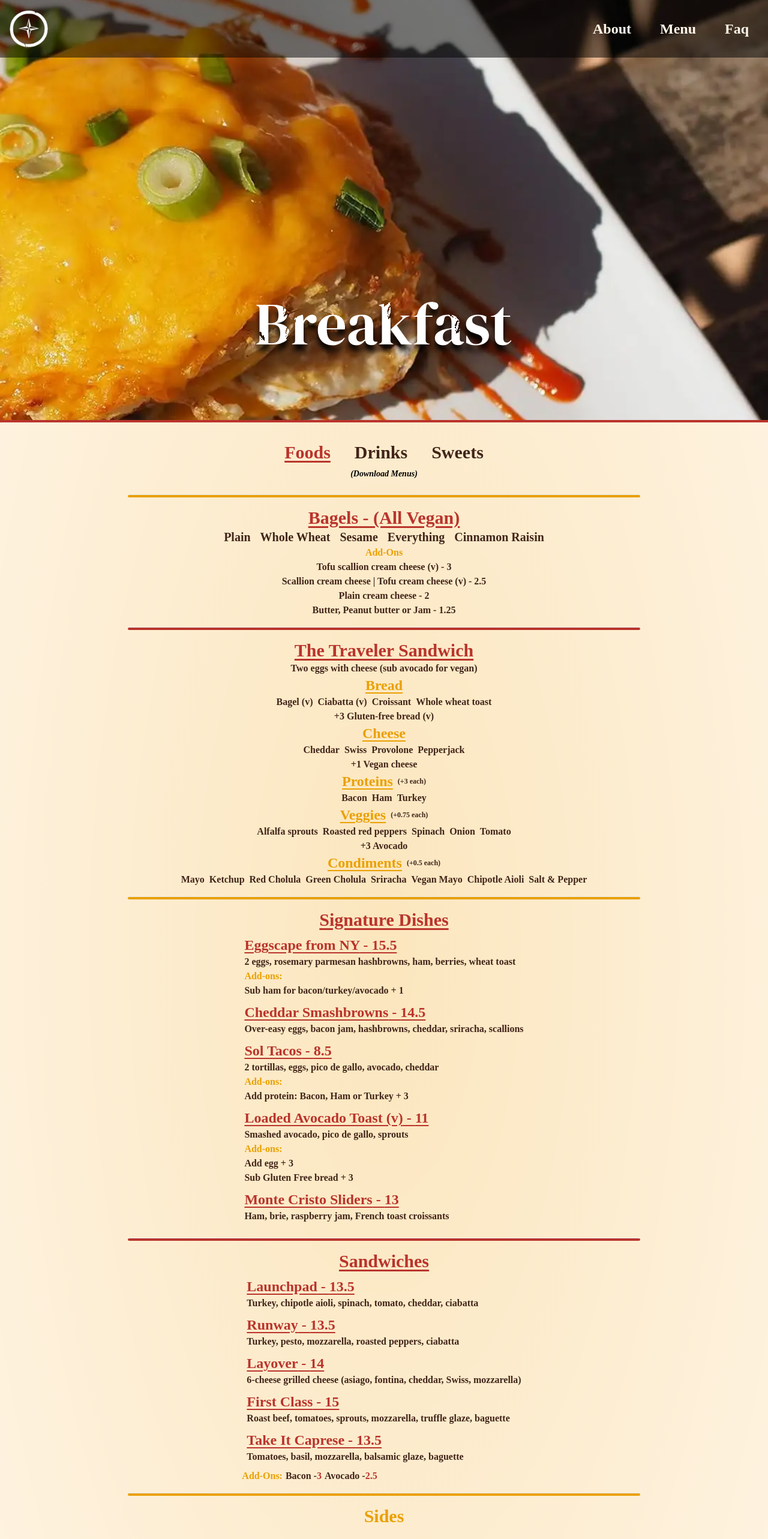
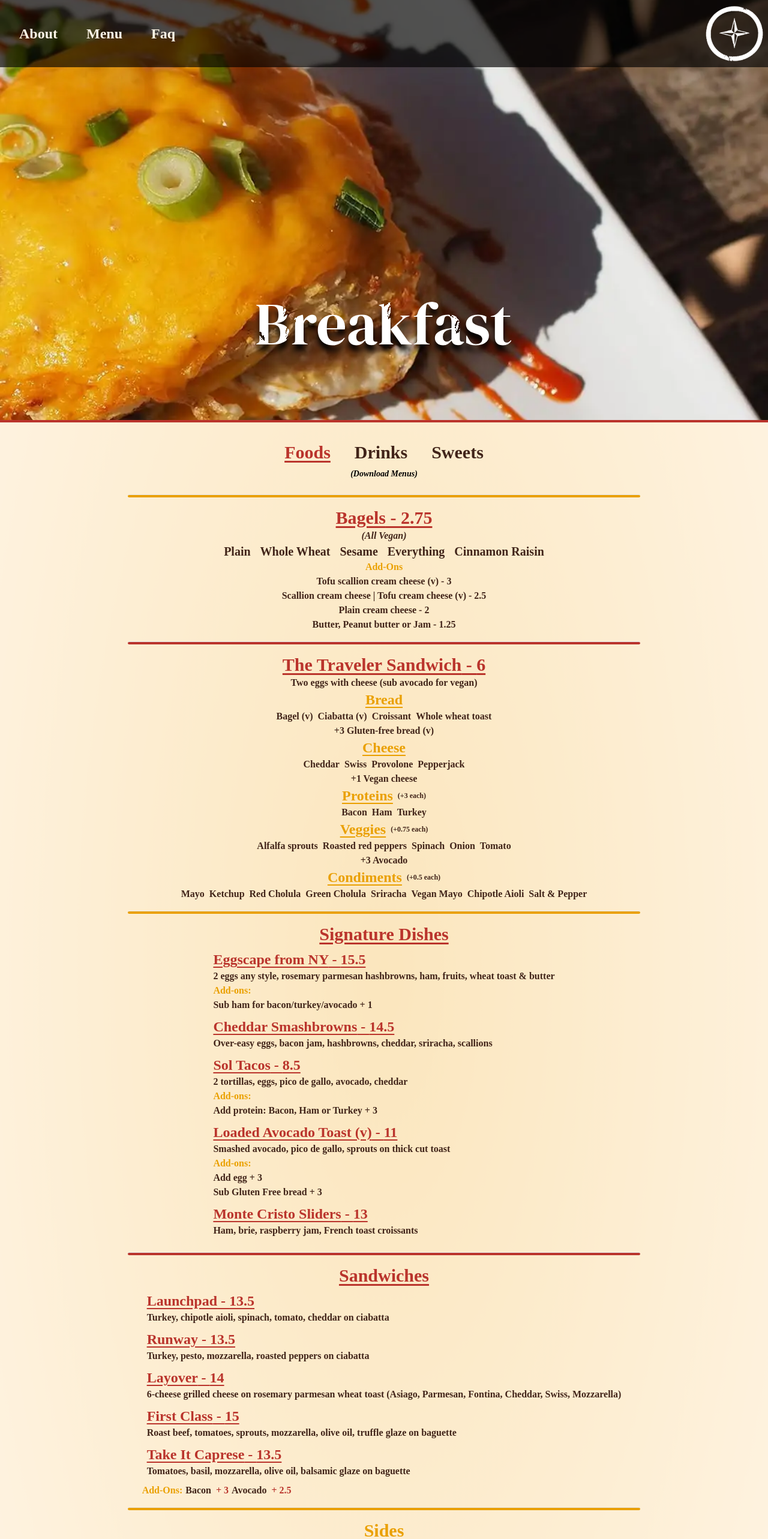
Before and after one commit to RosarioManny/Nomad-Cafe, a React (Vite) app: page /menu/breakfast in a window 1280 px wide. Shown: the top 2565 px of the page at 60% size. Built offline with nearby package versions, Linux system fonts and the light colour scheme.

Commit message:
Hour Change, Menu adjustments

```diff
--- a/src/App.jsx
+++ b/src/App.jsx
@@ -1,13 +1,12 @@
 import './App.css'
-// import { theme } from './styles/themes.js'
 import { Routes, Route } from 'react-router-dom'
+import { ResponsiveProvider } from './utils/responsoveProvider.jsx'
 import Footer from './components/partials/_footer.jsx'
 import Navbar from './components/partials/_navbar.jsx'
 import Home from './components/index.jsx'
 import Menu from './components/menu.jsx'
 import About from './components/about.jsx'
 import Faq from './components/faq.jsx'
-import { ResponsiveProvider } from './utils/responsoveProvider.jsx'
 import MenuBreakfast from './components/MenuBreakfast.jsx'
 import MenuBeverages from './components/MenuBeverages.jsx'
 import MenuSweets from './components/MenuSweets.jsx'
--- a/src/components/MenuBreakfast.jsx
+++ b/src/components/MenuBreakfast.jsx
@@ -44,13 +44,15 @@ const MenuBreakfast = () => {
             ${theme.text.underline}
             ${theme.text.subheading}
             ${theme.layout.text}`}>
-            {bagels.category} - (All Vegan)
+            {bagels.category} - {bagels.price}
           </h2>
+          <p className={`${theme.text.advisoryText}`}>(All Vegan)</p>
           <ul className="flex items-center">
             {bagels.variants.map((variant, i )=> (
               <li
               className={`
                 flex flex-col items-center mx-2
+
                 ${isMobile ? `${theme.text.body}` : "space-x-10"}
                 `}
               key={i}>
@@ -73,7 +75,7 @@ const MenuBreakfast = () => {
                 ${theme.text.underline}
                 ${theme.text.subheading}
                 ${theme.layout.text}`}>
-                  {travelerSandwich.category}
+                  {travelerSandwich.category} - {travelerSandwich.price}
               </h2>
               <p>{travelerSandwich.description}</p>
             </div>
@@ -180,11 +182,13 @@ const MenuBreakfast = () => {
               </div>
             ))}
             <div className="flex gap-[5px]">
-            <p className={`${theme.color.text.secondary}`}> Add-Ons: </p>
+              {sandwichAddOns && (
+                <p className={`${theme.color.text.secondary}`}> Add-Ons: </p>
+              )}
               {sandwichAddOns.map((item, i) => (
-                <div className="flex" key={i}>
-                  <h3> {item.name} -</h3>
-                  <p className={`${theme.color.text.primary}`}>{item.price} </p>
+                <div className="flex gap-2" key={i}>
+                  <h3> {item.name} </h3>
+                  <p className={`${theme.color.text.primary}`}> + {item.price} </p>
                 </div>
               ))}
             </div>
@@ -192,7 +196,7 @@ const MenuBreakfast = () => {
 
             <hr className={`${theme.layout.hr} ${theme.color.background.accent}`}/>
           {/* Sides  */}
-          <section className="w-full">
+          <section className="w-2/3 flex flex-col justify-center">
             <h2 className={`
               ${theme.text.subheading}
               ${theme.color.text.secondary}
--- a/src/components/MenuSweets.jsx
+++ b/src/components/MenuSweets.jsx
@@ -96,7 +96,7 @@ const MenuSweets = () => {
               ${theme.text.subheading}`}>Flavors</h2>
             <ul className="grid grid-cols-3 my-4">
             {gelatos.map((flavor, i) => (
-              <li className="mx-2 text-center" key={`${flavor}-${i}`}> {flavor}</li>
+              <li className="m-[2px] items-center flex justify-center text-center" key={`${flavor}-${i}`}>- {flavor}</li>
             ))}
             </ul>
           </div>
@@ -111,6 +111,9 @@ const MenuSweets = () => {
                   ${theme.color.text.primary}`}>
                     {item.name}
                 </span>
+                {item.description && (
+                  <p className={`${theme.text.advisoryText}`}>({item.description})</p>
+                )}
                 <ul className="flex text-center gap-x-10 my-6">
                 {Object.entries(item.price).map(([size, price]) => (
                   <li>
--- a/src/components/about.jsx
+++ b/src/components/about.jsx
@@ -52,12 +52,12 @@ const About = () => {
               <h2 className={`${theme.text.subheading}`}> Hours</h2>
               <div className={` ${theme.text.body} ${theme.layout.row}`}>
                 <div className='m-6'>
-                  <p>Monday - Friday</p>
+                  <p>Sunday-Wednesday</p>
                   <p className={`${theme.color.text.primary} ${theme.text.underline}`} >7am - 4pm</p>
                 </div>
                 <div className='m-6'>
-                  <p>Saturday & Sunday</p>
-                  <p className={`${theme.color.text.primary} ${theme.text.underline}`}>8am - 4pm</p>
+                  <p>Thursday - Saturday</p>
+                  <p className={`${theme.color.text.primary} ${theme.text.underline}`}>7am - 8pm</p>
                 </div>
               </div>
             </div>
--- a/src/components/partials/_navbar.jsx
+++ b/src/components/partials/_navbar.jsx
@@ -13,11 +13,12 @@ const Navbar = () => {
   return (
     <>
       <nav className="
-        bg-black/50 z-20 max-h-[15vh] absolute w-screen
-        p-2 shadow-white justify-between items-center flex top-0 right-0 left-0 transition-all duration-500">
-        <Link className="w-16" to="/">
+        bg-black/65 z-20 max-h-[15vh] absolute w-screen
+        p-2 justify-between items-center flex-row-reverse flex
+        top-0  left-0 transition-all duration-500">
+        <Link className="w-16 md:w-24 " to="/">
           <img
-          className="m-2 hover:animate-pulse cursor-pointer"
+          className="mr-6 hover:animate-pulse cursor-pointer"
           src="/icons-logos/Nomad-Logo-Simple-Transparent-White.webp"
           alt="Nomad-Compass-Logo"
           width={150}
@@ -28,12 +29,14 @@ const Navbar = () => {
         {isMobile ?
         (
           <>
-          <div className="gap-8">
+          <div className="gap-8 ">
             {["about", "menu", "faq"].map((link) => (
               <Link
                 key={link}
                 to={`/${link}`}
-                className={`${theme.color.text.nav} relative group pointer-cursor text-2xl mx-4 hover:animate-pulse p-2`}
+                className={`
+                  ${theme.color.text.nav}
+                  text-shadow-2xs text-shadow-sky-300 relative group pointer-cursor text-2xl mx-4 hover:animate-pulse p-2`}
                 >
                 {link.charAt(0).toUpperCase() + link.slice(1)}
                 <span className={`${theme.animation.hover.underline}`}></span>
@@ -46,7 +49,7 @@ const Navbar = () => {
             {/* Burger Icon */}
           <button
           onClick={handleClick}
-          className="relative w-[50px] h-[40px] flex flex-col justify-center items-center space-y-1 p-2 z-10"
+          className="relative  w-[50px] h-[40px] flex flex-col justify-center items-center space-y-1 p-2 z-10"
           width={50}
           height={40}
           aria-label="Mobile navigation menu - Three lined burger icon"
@@ -58,7 +61,7 @@ const Navbar = () => {
           {/* Off-screen Menu */}
           <div
             className={`
-              h-screen w-full fixed top-0 flex items-center justify-center text-center text-3xl transition-all ease-in-out duration-[1000ms] bg-firebrick
+              overflow-hidden h-screen w-full fixed top-0 flex items-center justify-center text-center text-3xl transition-all ease-in-out duration-[1000ms] bg-firebrick
             ${isToggled ? 'right-0' : '-right-[800px]'}`}
             >
             <div className="flex flex-col h-fit text-white">
--- a/src/database/menuItems.js
+++ b/src/database/menuItems.js
@@ -47,7 +47,7 @@ const menuItems = [
       {
         name: "Eggscape from NY",
         price: 15.5,
-        description: "2 eggs, rosemary parmesan hashbrowns, ham, berries, wheat toast",
+        description: "2 eggs any style, rosemary parmesan hashbrowns, ham, fruits, wheat toast & butter",
         modifiers: [
           { name: "Sub ham for bacon/turkey/avocado", price: 1 }
         ]
@@ -68,7 +68,7 @@ const menuItems = [
       {
         name: "Loaded Avocado Toast (v)",
         price: 11,
-        description: "Smashed avocado, pico de gallo, sprouts",
+        description: "Smashed avocado, pico de gallo, sprouts on thick cut toast",
         modifiers: [
           { name: "Add egg", price: 3 },
           { name: "Sub Gluten Free bread", price: 3 }
@@ -87,27 +87,27 @@ const menuItems = [
       {
         name: "Launchpad",
         price: 13.5,
-        description: "Turkey, chipotle aioli, spinach, tomato, cheddar, ciabatta"
+        description: "Turkey, chipotle aioli, spinach, tomato, cheddar on ciabatta"
       },
       {
         name: "Runway",
         price: 13.5,
-        description: "Turkey, pesto, mozzarella, roasted peppers, ciabatta"
+        description: "Turkey, pesto, mozzarella, roasted peppers on ciabatta"
       },
       {
         name: "Layover",
         price: 14,
-        description: "6-cheese grilled cheese (asiago, fontina, cheddar, Swiss, mozzarella)"
+        description: "6-cheese grilled cheese on rosemary parmesan wheat toast (Asiago, Parmesan, Fontina, Cheddar, Swiss, Mozzarella)"
       },
       {
         name: "First Class",
         price: 15,
-        description: "Roast beef, tomatoes, sprouts, mozzarella, truffle glaze, baguette"
+        description: "Roast beef, tomatoes, sprouts,  mozzarella, olive oil, truffle glaze on baguette"
       },
       {
         name: "Take It Caprese",
         price: 13.5,
-        description: "Tomatoes, basil, mozzarella, balsamic glaze, baguette",
+        description: "Tomatoes, basil, mozzarella, olive oil, balsamic glaze on baguette",
         note: "Sub avocado for meat (v)"
       }
     ]
--- a/src/database/sweetsItems.js
+++ b/src/database/sweetsItems.js
@@ -51,12 +51,13 @@ const sweetsItems = [
     "gelatoFlavors":
     [
       "Chocolate Hazelnut",
-      "Strawberries & Creme",
+      "Vanilla Miso",
       "Cold Brew",
       "Vegan Matcha Cococnut",
+      "Strawberries & Creme",
+      "Bees Knees",
       "Lemon Sorbet",
       "Hazelnut",
-      "Vanilla Miso",
       "Chai Salted Caramel",
       "Passion Fruit Sorbet",
     ],
@@ -72,6 +73,7 @@ const sweetsItems = [
       },
       {
         "name": "Affogato",
+        "description": "Espresso with a scoop of your choice",
         "price": {
           "Single": 6,
           "Double": 7
--- a/src/index.css
+++ b/src/index.css
@@ -14,11 +14,6 @@
   -moz-osx-font-smoothing: grayscale;
 }
 html {
-  /* background-image: url("../gallery/grunge-paper-background.jpg"); */
-  /* background-position: center; */
-  /* background-size: contain; */
-  /* width: 200px;
-  height: 200px; */
   background-color: firebrick;
   background-image:
     radial-gradient(
@@ -30,7 +25,7 @@ html {
 }
 
 body {
-  position: relative; /* Required for absolute children */
+  position: relative;
   min-height: 100vh;
   margin: 0;
 }
@@ -38,7 +33,7 @@ body {
 body::before {
   content: "";
   position: absolute;
-  inset: 0; /* Shorthand for top/right/bottom/left: 0 */
+  inset: 0;
   background: rgba(255, 246, 231, .82);
   z-index: -1;
 }
@@ -55,6 +50,7 @@ body::before {
     opacity: 1
   }
 }
+
 
 
 .faq-question {
@@ -78,3 +74,32 @@ body::before {
 .title {
   filter: drop-shadow(0px 10px 5px rgba(0, 0, 0, 1));
 }
+
+/* Loading sequence if needed */
+/*
+.loading-fade {
+  animation: fade-in-out .5s ease-out;
+}
+@keyframes fade-in-out {
+  0% {
+    opacity: 0;
+  }
+  50% {
+    opacity: 1;
+  }
+  100% {
+    opacity: 0;
+  }
+}
+.loading-bg {
+  position: fixed;
+  top: 0;
+  left: 0;
+  width: 100%;
+  height: 100%;
+  background-color: rgba(186, 52, 44, 1);
+  display: flex;
+  justify-content: center;
+  align-items: center;
+  z-index: 9999
+} */
--- a/src/styles/themes.js
+++ b/src/styles/themes.js
@@ -21,7 +21,7 @@ export const theme  = {
     default: "flex justify-center m-4 place-items-center",
     text: "text-center",
     hr: "w-2/3 h-[5px] my-4 rounded",
-    para_spacing: "my-10",
+    para_spacing: "mb-10",
     column: "flex flex-col align-center items-center",
     row: "flex justify-center",
     footer: {
```
Also changed, not shown: src/components/index.jsx (+8 -8 lines), 2 other files (tests, documents, lock files or other folders).
